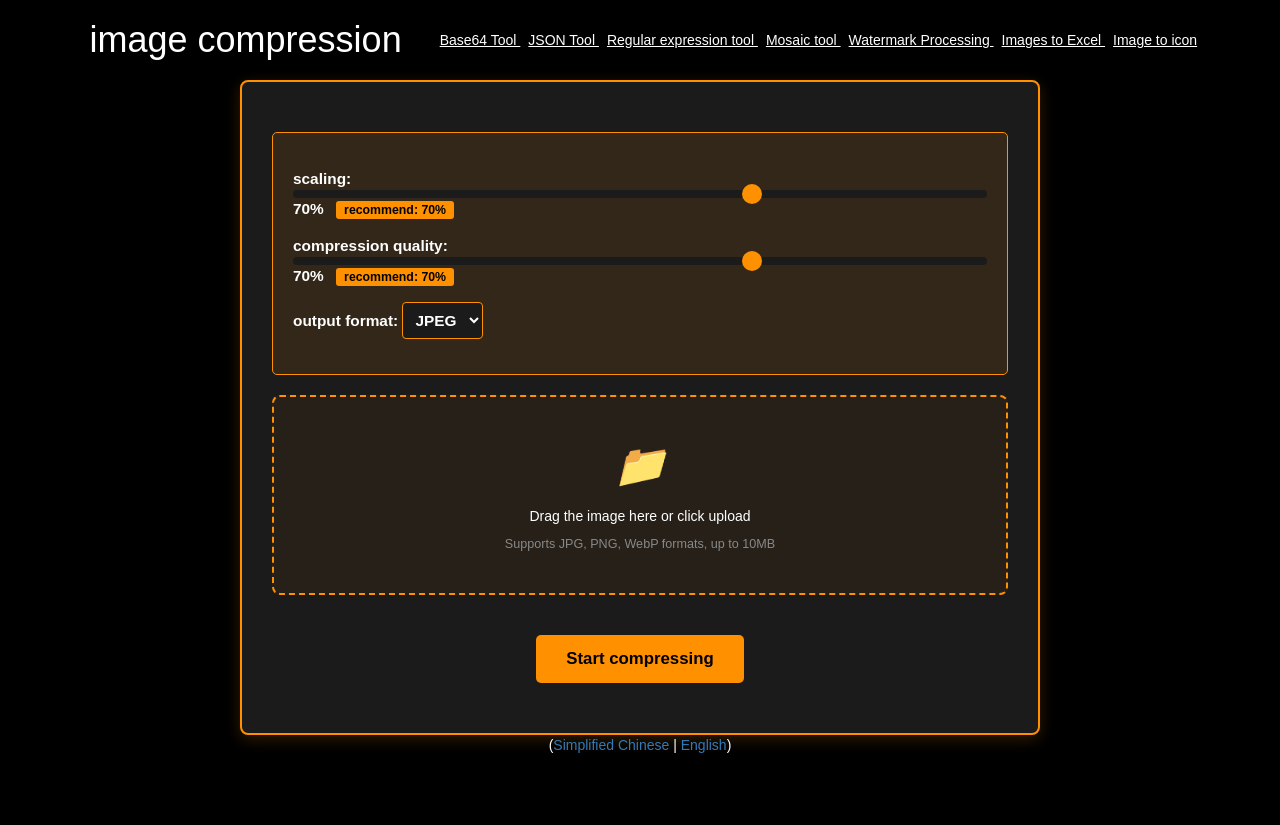
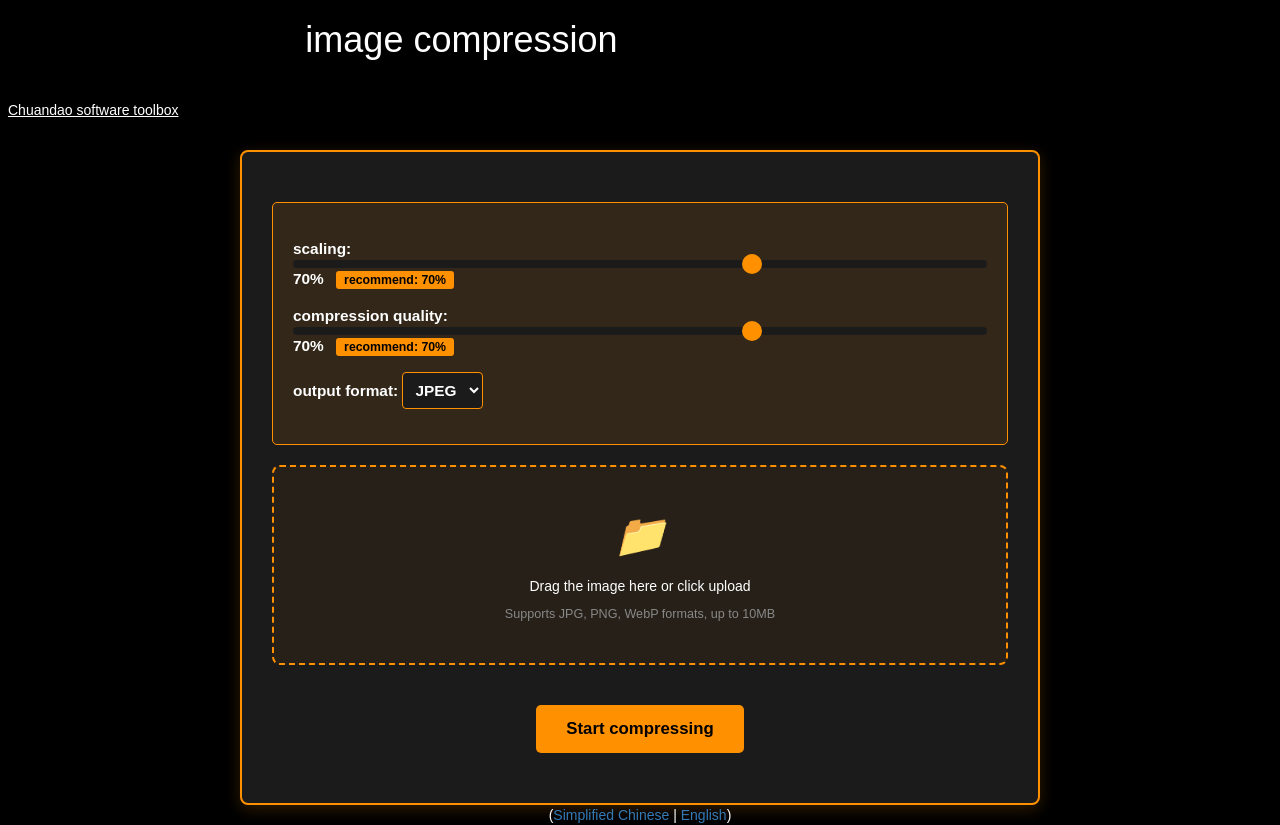
Before and after one commit to hongchuanfeng/compress, a plain HTML site: page index-en.html in a window 1280 px wide. Before the commit the page ends 800 px from the top, so only its background shows below. Drawn offline with nearby package versions, Linux system fonts and the light colour scheme.

Commit message:
Update index-en.html

```diff
--- a/index-en.html
+++ b/index-en.html
@@ -3,7 +3,7 @@
   <head>
     <meta charset="UTF-8" />
     <meta name="viewport" content="width=device-width, initial-scale=1.0" />
-    <title>Online Image Compressor - Image compression AI tool- 在线图片压缩工具 - 图片压缩ai工具</title>
+    <title>Online Image Compressor - Image compression AI tool</title>
     <meta name="keywords" content="Online Image Compressor, Image compression AI tool, Image processing tools,图片处理工具,在线图片压缩工具,图片压缩ai工具,在线免费图片压缩工具" />
     <meta name="description" content="Online Image Compressor, Image compression AI tool, Image processing tools,图片处理工具,在线图片压缩工具,图片压缩ai工具,在线免费图片压缩工具" />
     <!-- Google tag (gtag.js) -->
@@ -27,31 +27,11 @@
 
 
   <div class="row" style="margin-right: 0px">
-    <div class="col-xs-6 col-sm-4">
+    <div class="col-xs-6 col-sm-6">
       <h1 class="h-left">image compression</h1>
     </div>
     <div class="col-xs-8 h-right">
-      <a title="在线base64转码" class="text-white link-a"  href="https://base64.openai2025.com" target="_blank">
-        Base64 Tool
-      </a>
-      <a title="json格式化工具" class="text-white link-a" href="https://json.openai2025.com" target="_blank">
-        JSON Tool
-      </a>
-      <a title="正则表达式测试工具" class="text-white link-a" href="https://reg.openai2025.com" target="_blank">
-        Regular expression tool
-      </a>
-      <a title="mosaic Processing tool" class="text-white link-a" href="https://mosaic.openai2025.com" target="_blank">
-        Mosaic tool
-      </a>
-      <a title="水印处理" class="text-white link-a" href="https://watermark.openai2025.com" target="_blank">
-        Watermark Processing
-      </a>
-      <a title="Convert images to Excel" class="text-white link-a" href="https://img2excel.openai2025.com" target="_blank">
-        Images to Excel
-      </a>
-      <a title="Image to icon conversion" class="text-white link-a" href="https://icon.openai2025.com" target="_blank">
-        Image to icon
-      </a>
+           <a href="https://www.openai2025.com" target="_blank">Chuandao software toolbox</a>
     </div>
   </div>
 
```
